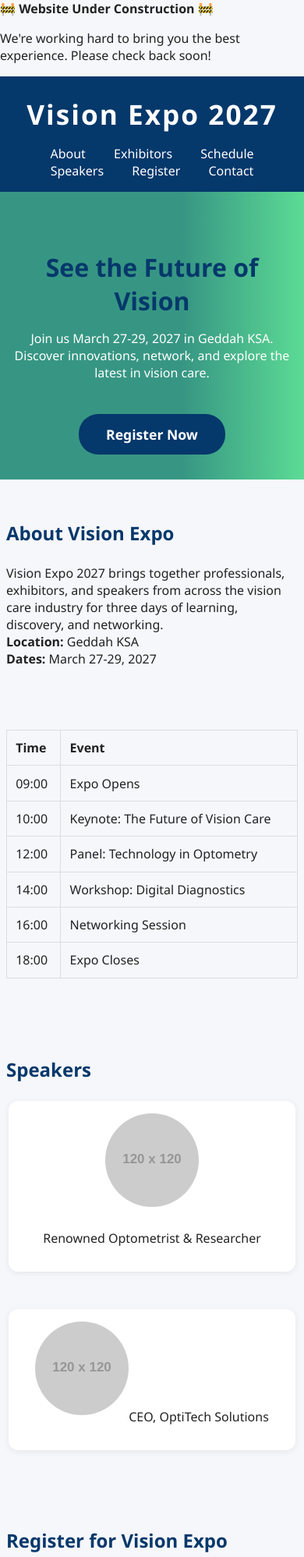
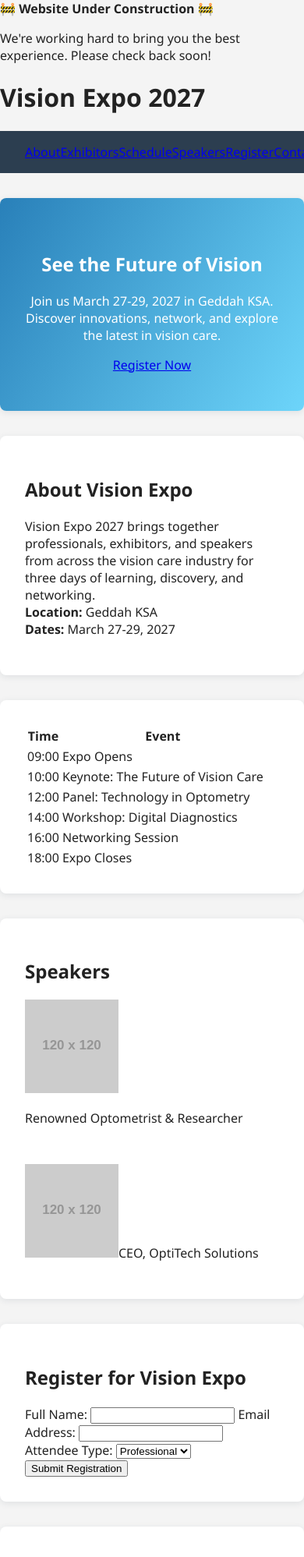
Before and after one commit to tigerking71/Vision-On-The-Future, a plain HTML site: page index.html in a window 390 px wide. Shown: the top 1997 px of the page at 78% size. Drawn offline with Linux system fonts and the light colour scheme; placeholder pictures from the web are drawn by us.

Commit message:
Add style.css with initial styles

```diff
--- a/style.css
+++ b/style.css
@@ -1,160 +1,109 @@
 body {
+  font-family: 'Segoe UI', Arial, sans-serif;
   margin: 0;
-  font-family: 'Segoe UI', Arial, sans-serif;
-  background: #f6f7fb;
+  background: #f4f4f4;
   color: #222;
 }
-header {
-  background: #05386b;
+
+nav {
+  background: #2c3e50;
   color: #fff;
-  padding: 1.5em 0 1em 0;
+  padding: 1em 2em;
+  display: flex;
+  justify-content: space-between;
+  align-items: center;
+}
+
+nav h1 {
+  margin: 0;
+  font-size: 1.5em;
+}
+
+nav ul {
+  list-style: none;
+  display: flex;
+  gap: 1.5em;
+  margin: 0;
+  padding: 0;
+}
+
+nav ul li a {
+  color: #fff;
+  text-decoration: none;
+  font-weight: bold;
+}
+
+.hero {
+  background: linear-gradient(120deg, #2980b9, #6dd5fa);
+  color: #fff;
+  padding: 3em 2em;
   text-align: center;
 }
-header h1 {
-  margin: 0;
-  font-size: 2.2em;
-  letter-spacing: 2px;
+
+section {
+  padding: 2em 2em;
+  margin-bottom: 1em;
+  background: #fff;
+  border-radius: 8px;
+  max-width: 800px;
+  margin: 2em auto;
+  box-shadow: 0 2px 8px rgba(44, 62, 80, 0.1);
 }
-nav {
-  margin-top: 1em;
-}
-nav a {
-  color: #fff;
-  text-decoration: none;
-  margin: 0 1em;
-  font-weight: 500;
-  transition: color 0.2s;
-}
-nav a:hover {
-  color: #379683;
-}
-.hero {
-  background: linear-gradient(90deg, #379683 60%, #5cdb95 100%);
-  color: #fff;
-  text-align: center;
-  padding: 3em 1em 2em 1em;
-}
-.hero h2 {
-  font-size: 2em;
-  margin-bottom: 0.5em;
-}
-.cta-btn {
-  display: inline-block;
-  margin-top: 1.5em;
-  background: #05386b;
-  color: #fff;
-  padding: 0.8em 2em;
-  border-radius: 25px;
-  text-decoration: none;
-  font-weight: 600;
-  font-size: 1.1em;
-  transition: background 0.2s;
-}
-.cta-btn:hover {
-  background: #379683;
-}
-section {
-  padding: 3em 1em 2em 1em;
-  max-width: 900px;
-  margin: 0 auto;
-}
-section h2 {
-  color: #05386b;
-  margin-bottom: 1em;
-}
-#exhibitors ul {
-  padding-left: 1.2em;
-}
-#exhibitors li {
-  margin-bottom: 0.5em;
-  font-size: 1.1em;
-}
-table {
-  width: 100%;
-  border-collapse: collapse;
-  margin-bottom: 1em;
-}
-th, td {
-  padding: 0.7em;
-  border: 1px solid #ddd;
-  text-align: left;
-}
+
 .speakers-list {
   display: flex;
   gap: 2em;
   flex-wrap: wrap;
 }
-.speaker-card {
-  background: #fff;
-  border-radius: 12px;
-  box-shadow: 0 2px 8px rgba(0,0,0,0.07);
-  padding: 1em;
+
+.speaker {
+  flex: 1;
+  min-width: 180px;
   text-align: center;
-  width: 180px;
 }
-.speaker-card img {
+
+.speaker img {
+  width: 120px;
+  height: 120px;
   border-radius: 50%;
+  object-fit: cover;
   margin-bottom: 0.5em;
+  border: 3px solid #2980b9;
 }
-form {
-  background: #fff;
-  padding: 2em;
-  border-radius: 12px;
-  box-shadow: 0 2px 8px rgba(0,0,0,0.07);
-  max-width: 400px;
+
+form#register-form {
+  display: flex;
+  flex-direction: column;
+  gap: 1em;
+  max-width: 300px;
   margin: 0 auto;
 }
-form label {
-  display: block;
-  margin: 1em 0 0.3em 0;
+
+form#register-form input, form#register-form button {
+  padding: 0.75em;
+  font-size: 1em;
+  border-radius: 5px;
+  border: 1px solid #ccc;
 }
-form input, form select {
-  width: 100%;
-  padding: 0.7em;
-  margin-bottom: 1em;
-  border: 1px solid #ddd;
-  border-radius: 5px;
-}
-form button {
-  background: #379683;
+
+form#register-form button {
+  background: #2980b9;
   color: #fff;
   border: none;
-  padding: 0.8em 2em;
-  border-radius: 25px;
-  font-size: 1em;
-  font-weight: 600;
   cursor: pointer;
   transition: background 0.2s;
 }
-form button:hover {
-  background: #05386b;
+
+form#register-form button:hover {
+  background: #6dd5fa;
+  color: #222;
 }
-#formMessage {
-  margin-top: 1em;
-  font-weight: 500;
-  color: #379683;
+
+footer {
+  text-align: center;
+  padding: 1em;
+  background: #2c3e50;
+  color: #fff;
+  margin-top: 2em;
+  border-radius: 0 0 8px 8px;
 }
-footer {
-  background: #05386b;
-  color: #fff;
-  text-align: center;
-  padding: 1em 0;
-  margin-top: 2em;
-  font-size: 1em;
-}
-@media (max-width: 700px) {
-  .speakers-list {
-    flex-direction: column;
-    align-items: center;
-  }
-  .speaker-card {
-    width: 90%;
-    margin-bottom: 1em;
-  }
-  section {
-    padding: 2em 0.5em;
-  }
-  form {
-    padding: 1em;
-  }
-}
```
